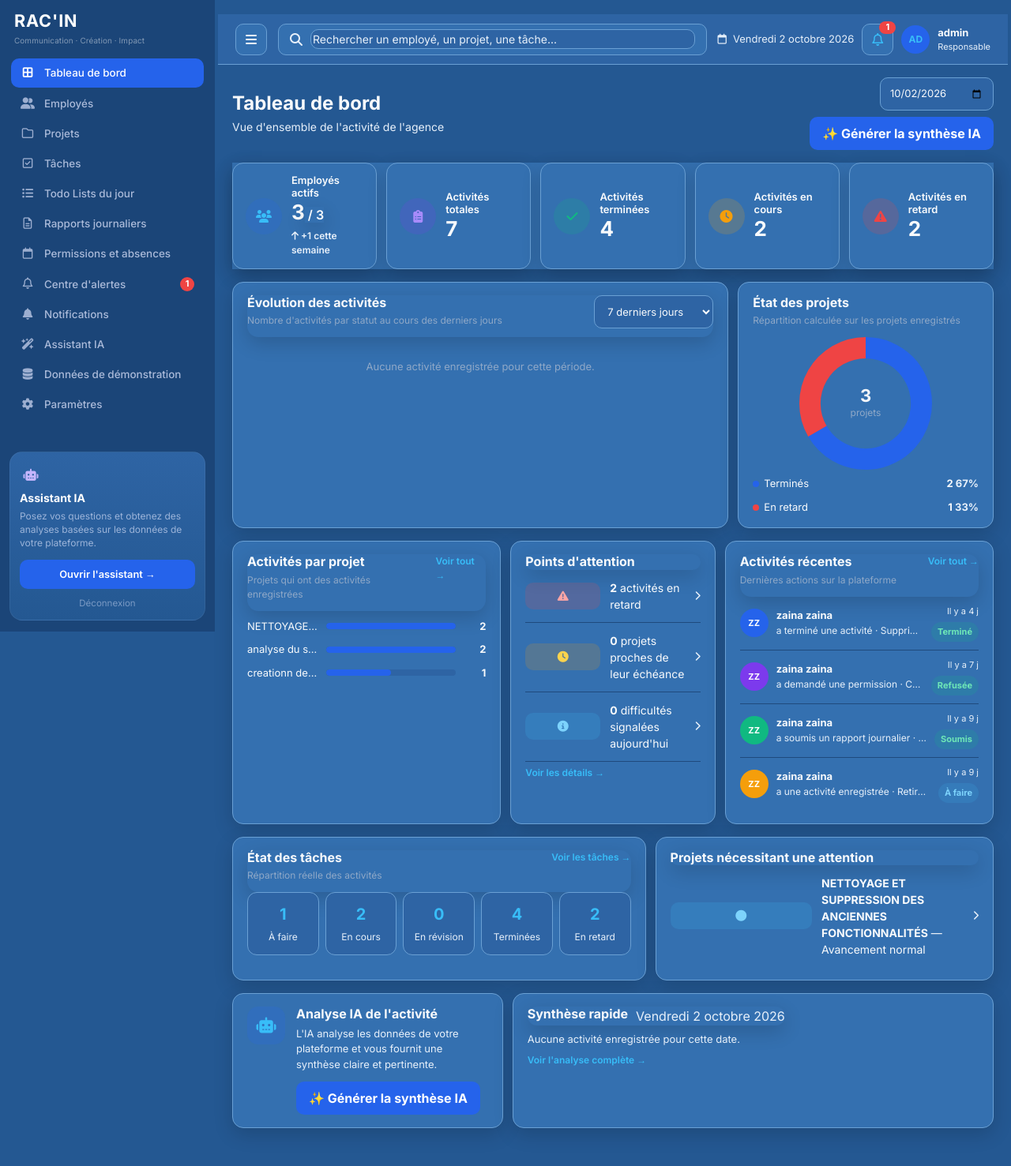
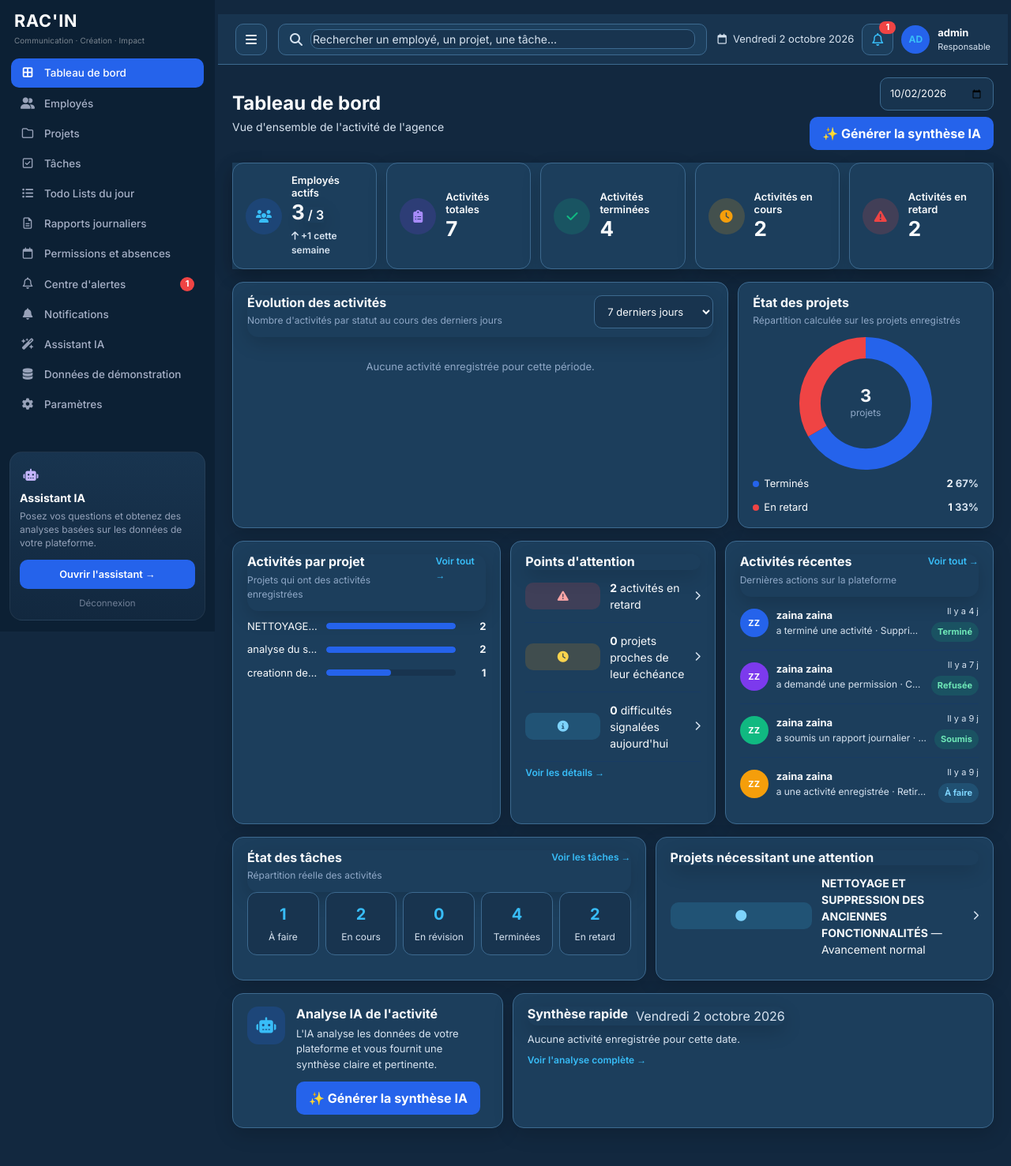
Before and after one commit to samanthahailene885-cmyk/Projet-Plateforme-ia, a Django app: page /dashboard/ in a window 1280 px wide. Shown: the whole page at 79% size. Run offline with Django 5.2, Linux system fonts and the light colour scheme; a user stored in the database is signed in; data comes from the database, SQL or seed files in the repository.

Commit message:
Assombrir le bleu marine pour un fond plus elegant.
Co-authored-by: Cursor <cursoragent@cursor.com>

```diff
--- a/static/css/platform.css
+++ b/static/css/platform.css
@@ -1,12 +1,12 @@
 /* Identité visuelle RAC'IN — bleu marine, appliquée après les styles de page. */
 :root {
-    --bg-primary: #245892;
-    --bg-sidebar: #1B4578;
-    --bg-header: #2E64A4;
-    --bg-card: #3470B0;
-    --bg-secondary: #3C7CBC;
-    --bg-hover: #4A88C6;
-    --border: #6AA0D4;
+    --bg-primary: #12283F;
+    --bg-sidebar: #0C2034;
+    --bg-header: #18344F;
+    --bg-card: #1C3E5C;
+    --bg-secondary: #234A6A;
+    --bg-hover: #2A587C;
+    --border: #3D6A90;
     --primary: #2563EB;
     --primary-hover: #1D4ED8;
     --cyan: #38BDF8;
@@ -15,21 +15,21 @@
     --warning: #F59E0B;
     --danger: #EF4444;
     --text-primary: #F8FAFC;
-    --text-secondary: #E7F0FA;
-    --wf-bg: #245892;
-    --wf-card: #3470B0;
+    --text-secondary: #D7E3F0;
+    --wf-bg: #12283F;
+    --wf-card: #1C3E5C;
     --wf-text: #F8FAFC;
-    --wf-text-muted: #E7F0FA;
-    --wf-border: #6AA0D4;
+    --wf-text-muted: #D7E3F0;
+    --wf-border: #3D6A90;
     --wf-accent: #2563EB;
     --mt-text: #F8FAFC;
-    --mt-muted: #E7F0FA;
-    --mt-border: #6AA0D4;
-    --mt-bg: #245892;
-    --emp-bg: #245892;
-    --emp-card: #3470B0;
+    --mt-muted: #D7E3F0;
+    --mt-border: #3D6A90;
+    --mt-bg: #12283F;
+    --emp-bg: #12283F;
+    --emp-card: #1C3E5C;
     --emp-text: #F8FAFC;
-    --emp-text-muted: #E7F0FA;
+    --emp-text-muted: #D7E3F0;
 }
 
 body { background: var(--bg-primary); color: var(--text-primary); }
@@ -159,7 +159,7 @@ body.app-collapsed .racin-content { margin-left: 0 !important; width: 100% !impo
 
 .racin-content input, .racin-content select, .racin-content textarea,
 .racin-content .form-control, .racin-content .form-select {
-    background: #2E64A4 !important;
+    background: #18344F !important;
     color: var(--text-primary) !important;
     border: 1px solid var(--border) !important;
     border-radius: 10px;
@@ -249,7 +249,7 @@ body.app-collapsed .racin-content { margin-left: 0 !important; width: 100% !impo
     color: var(--text-primary) !important;
     border: 1px solid var(--border) !important;
 }
-.racin-content .progress { background: #2E64A4; }
+.racin-content .progress { background: #18344F; }
 .racin-content .progress-bar { background: var(--primary); transition: width .4s ease; }
 
 .synthesis-sheet, .synth-kpi, .kpi-card, .main-card, .side-card {
--- a/templates/base.html
+++ b/templates/base.html
@@ -234,7 +234,7 @@
             max-width: 272px;
             height: 100vh;
             flex: none;
-            background: #1B4578;
+            background: #0C2034;
             overflow: hidden;
             transition: transform .2s ease;
         }
@@ -244,7 +244,7 @@
             max-width: calc(100% - 272px);
             flex: none;
             box-sizing: border-box;
-            background: #245892;
+            background: #12283F;
             color: #F8FAFC;
             min-height: 100vh;
             padding: 0 18px 28px;
@@ -332,7 +332,7 @@
             margin: 0 12px 14px;
             padding: 14px 12px 12px;
             border-radius: 16px;
-            background: linear-gradient(180deg, #2E64A4 0%, #245892 100%);
+            background: linear-gradient(180deg, #18344F 0%, #12283F 100%);
             border: 1px solid rgba(255,255,255,.06);
             flex-shrink: 0;
         }
@@ -484,7 +484,7 @@
     </style>
 
     {% block extra_css %}{% endblock %}
-    <link rel="stylesheet" href="{% static 'css/platform.css' %}">
+    <link rel="stylesheet" href="{% static 'css/platform.css' %}?v=3">
 </head>
 <body class="{% block body_class %}{% endblock %}">
     {% if user.is_authenticated %}
--- a/templates/dashboard/dashboard.html
+++ b/templates/dashboard/dashboard.html
@@ -15,9 +15,9 @@
 
 {% block extra_css %}
 <style>
-    body.dash-dark { background: #245892; color: #F5F7FA; }
-    body.dash-dark .racin-content { background: #245892; color: #F5F7FA; padding: 18px 22px 32px; }
-    body.dash-dark .sidebar-racin { background: #1B4578; }
+    body.dash-dark { background: #12283F; color: #F5F7FA; }
+    body.dash-dark .racin-content { background: #12283F; color: #F5F7FA; padding: 18px 22px 32px; }
+    body.dash-dark .sidebar-racin { background: #0C2034; }
     body.dash-dark .sidebar-racin .nav-link.active { background: #2563EB; box-shadow: none; }
     body.dash-dark.dash-collapsed .sidebar-racin { transform: translateX(-105%); }
     body.dash-dark.dash-collapsed .app-row > .racin-content,
@@ -27,14 +27,14 @@
     .sup-top, .sup-title-row { display: flex; align-items: center; justify-content: space-between; gap: 16px; flex-wrap: wrap; }
     .sup-search {
         display: flex; align-items: center; gap: 10px; flex: 1; max-width: 520px;
-        background: #3470B0; border: 1px solid #6AA0D4; border-radius: 10px; padding: 0 14px; height: 42px;
+        background: #1C3E5C; border: 1px solid #3D6A90; border-radius: 10px; padding: 0 14px; height: 42px;
     }
     .sup-search input { flex: 1; background: transparent; border: 0; outline: 0; color: #F5F7FA; font-size: 14px; }
     .sup-search input::placeholder { color: #8FA8C7; }
     .sup-search i, .sup-muted { color: #8FA8C7; }
     .sup-tools { display: flex; align-items: center; gap: 10px; }
     .sup-chip, .sup-icon-btn, .sup-select, .sup-date {
-        background: #3470B0; border: 1px solid #6AA0D4; color: #F5F7FA; border-radius: 10px; height: 42px;
+        background: #1C3E5C; border: 1px solid #3D6A90; color: #F5F7FA; border-radius: 10px; height: 42px;
     }
     .sup-chip { display: flex; align-items: center; gap: 8px; padding: 0 12px; font-size: 13px; }
     .sup-icon-btn {
@@ -63,18 +63,18 @@
     .sup-ai:disabled { opacity: .7; cursor: wait; }
     .sup-kpis { display: grid; grid-template-columns: repeat(auto-fit, minmax(170px, 1fr)); gap: 12px; }
     .sup-kpi {
-        background: #3470B0; border: 1px solid #6AA0D4; border-radius: 14px; padding: 14px 16px;
+        background: #1C3E5C; border: 1px solid #3D6A90; border-radius: 14px; padding: 14px 16px;
         text-decoration: none; color: inherit; box-shadow: 0 8px 24px rgba(0,0,0,.18);
         display: flex; align-items: center; gap: 12px; min-height: 92px;
     }
     .sup-kpi:hover { border-color: #2563EB; color: inherit; }
-    .sup-kpi h3 { margin: 0 0 4px; font-size: 13px; color: #E7F0FA; font-weight: 600; }
+    .sup-kpi h3 { margin: 0 0 4px; font-size: 13px; color: #D7E3F0; font-weight: 600; }
     .sup-kpi strong { font-size: 26px; line-height: 1; font-weight: 700; }
-    .sup-kpi-total { color: #E7F0FA; font-size: 16px; font-weight: 600; }
+    .sup-kpi-total { color: #D7E3F0; font-size: 16px; font-weight: 600; }
     .sup-trend { margin: 6px 0 0; font-size: 12px; font-weight: 600; }
     .trend-up { color: #10B981; }
     .trend-down { color: #EF4444; }
-    .trend-flat { color: #E7F0FA; }
+    .trend-flat { color: #D7E3F0; }
     .sup-ico { width: 46px; height: 46px; border-radius: 50%; display: flex; align-items: center; justify-content: center; flex: none; font-size: 16px; }
     .ico-blue { background: rgba(37,99,235,.18); color: #38BDF8; }
     .ico-violet { background: rgba(124,58,237,.18); color: #A78BFA; }
@@ -87,10 +87,10 @@
     .sup-mid { display: grid; grid-template-columns: minmax(0, 1.05fr) minmax(220px, .8fr) minmax(260px, 1.05fr); gap: 12px; margin-bottom: 16px; align-items: stretch; }
     .task-watch { grid-template-columns: minmax(0, 1.1fr) minmax(280px, .9fr); }
     .state-row { display: grid; grid-template-columns: repeat(5, minmax(0, 1fr)); gap: 8px; }
-    .state-row a { text-decoration: none; background: #2E64A4; border: 1px solid #6AA0D4; border-radius: 12px; padding: 12px 8px; text-align: center; color: #F8FAFC; }
+    .state-row a { text-decoration: none; background: #18344F; border: 1px solid #3D6A90; border-radius: 12px; padding: 12px 8px; text-align: center; color: #F8FAFC; }
     .state-row b { display: block; font-size: 1.25rem; }
-    .state-row span { color: #E7F0FA; font-size: 12px; }
-    .sup-card { background: #3470B0; border: 1px solid #6AA0D4; border-radius: 12px; padding: 16px 18px; box-shadow: 0 8px 24px rgba(0,0,0,.16); }
+    .state-row span { color: #D7E3F0; font-size: 12px; }
+    .sup-card { background: #1C3E5C; border: 1px solid #3D6A90; border-radius: 12px; padding: 16px 18px; box-shadow: 0 8px 24px rgba(0,0,0,.16); }
     .sup-card h2 { margin: 0; font-size: 16px; font-weight: 700; }
     .sup-card .sub { margin: 4px 0 12px; color: #8FA8C7; font-size: 12px; }
     .sup-card-head { display: flex; justify-content: space-between; align-items: flex-start; gap: 10px; }
@@ -114,7 +114,7 @@
     .attn-ico.orange { background: rgba(245,158,11,.16); color: #FCD34D; }
     .attn-ico.blue { background: rgba(56,189,248,.16); color: #7DD3FC; }
     .attn span { flex: 1; font-size: 14px; }
-    .attn i.fa-chevron-right { color: #E7F0FA; font-size: 12px; }
+    .attn i.fa-chevron-right { color: #D7E3F0; font-size: 12px; }
     .feed-item { display: flex; align-items: center; gap: 10px; padding: 10px 0; border-bottom: 1px solid rgba(23,59,105,.7); text-decoration: none; color: #F8FAFC; }
     .feed-item:last-child { border-bottom: 0; }
     body.dash-dark .racin-content .feed-item,
@@ -124,22 +124,22 @@
     .feed-avatar { width: 36px; height: 36px; border-radius: 50%; display: flex; align-items: center; justify-content: center; font-size: 11px; font-weight: 700; color: #fff; flex: none; }
     .feed-main { flex: 1; min-width: 0; }
     .feed-main strong { display: block; font-size: 13px; }
-    .feed-main span { display: block; color: #E7F0FA; font-size: 12px; white-space: nowrap; overflow: hidden; text-overflow: ellipsis; }
+    .feed-main span { display: block; color: #D7E3F0; font-size: 12px; white-space: nowrap; overflow: hidden; text-overflow: ellipsis; }
     .feed-side { text-align: right; flex: none; }
-    .feed-side small { display: block; color: #E7F0FA; font-size: 11px; margin-bottom: 4px; }
+    .feed-side small { display: block; color: #D7E3F0; font-size: 11px; margin-bottom: 4px; }
     .sup-band-copy .sup-ai { margin-top: 12px; }
     .sup-band-copy h2 { margin: 0 0 6px; font-size: 16px; }
-    .sup-band-copy p, .sup-band-note p { margin: 0; color: #E7F0FA; font-size: 13px; line-height: 1.5; }
+    .sup-band-copy p, .sup-band-note p { margin: 0; color: #D7E3F0; font-size: 13px; line-height: 1.5; }
     .sup-band-icon { width: 48px; height: 48px; border-radius: 14px; background: rgba(37,99,235,.2); color: #38BDF8; display: flex; align-items: center; justify-content: center; font-size: 20px; flex: none; }
     .sup-band-ai, .sup-band-note { display: flex; gap: 14px; align-items: flex-start; }
     .sup-band-note { flex-direction: column; gap: 8px; }
     .bar-row { display: grid; grid-template-columns: minmax(90px, 1.1fr) minmax(0, 2fr) 28px; gap: 10px; align-items: center; margin: 10px 0; font-size: 13px; }
-    .bar-track { height: 8px; border-radius: 99px; background: #2E64A4; overflow: hidden; }
+    .bar-track { height: 8px; border-radius: 99px; background: #18344F; overflow: hidden; }
     .bar-track span { display: block; height: 100%; border-radius: 99px; background: #2563EB; }
     .bar-row b { text-align: right; font-size: 13px; }
     .sup-table-wrap { overflow-x: auto; }
     .sup-table { width: 100%; border-collapse: collapse; min-width: 680px; }
-    .sup-table th { text-align: left; font-size: 11px; color: #8FA8C7; font-weight: 600; padding: 8px; border-bottom: 1px solid #6AA0D4; }
+    .sup-table th { text-align: left; font-size: 11px; color: #8FA8C7; font-weight: 600; padding: 8px; border-bottom: 1px solid #3D6A90; }
     .sup-table td { padding: 12px 8px; border-bottom: 1px solid rgba(23,59,105,.7); font-size: 13px; vertical-align: middle; }
     .sup-table a { color: #F5F7FA; text-decoration: none; }
     .sup-pill { display: inline-flex; border-radius: 999px; padding: 4px 8px; font-size: 11px; font-weight: 700; }
@@ -157,10 +157,10 @@
     .lvl-medium { color: #F59E0B; }
     .lvl-low { color: #38BDF8; }
     .sup-status { margin-top: 12px; border-radius: 10px; padding: 12px 14px; font-size: 14px; }
-    .sup-status.loading { background: #3C7CBC; color: #38BDF8; }
+    .sup-status.loading { background: #234A6A; color: #38BDF8; }
     .sup-status.err { background: rgba(239,68,68,.12); color: #FCA5A5; }
     .sup-status.ok { background: rgba(16,185,129,.12); color: #6EE7B7; }
-    .sup-sheet { margin-top: 14px; background: #2E64A4; border: 1px solid #6AA0D4; border-radius: 12px; padding: 18px; }
+    .sup-sheet { margin-top: 14px; background: #18344F; border: 1px solid #3D6A90; border-radius: 12px; padding: 18px; }
     .sup-sheet h3 { margin: 16px 0 6px; font-size: 15px; }
     .sup-sheet p { margin: 0 0 8px; line-height: 1.6; color: #E5EDF7; }
     .sup-sheet-kicker { color: #A78BFA; font-weight: 800; letter-spacing: .04em; font-size: 12px; }
--- a/templates/projects/project_detail.html
+++ b/templates/projects/project_detail.html
@@ -256,7 +256,7 @@
                     </span>
                 </div>
                 {% if tab == 'taches' %}
-                <p style="margin:0 0 14px;color:#E7F0FA;">
+                <p style="margin:0 0 14px;color:#D7E3F0;">
                     Progression : <strong style="color:#F8FAFC;">{{ project.progress }} %</strong>
                     · {{ tasks|length }} tâche{{ tasks|length|pluralize }}
                     · {{ task_done|length }} terminée{{ task_done|length|pluralize }}
```
Also changed, not shown: templates/authentication/auth_base.html (+10 -10 lines), templates/authentication/profile.html (+5 -5 lines), templates/authentication/profile_update.html (+11 -11 lines), templates/employees/employee_detail.html (+11 -11 lines), templates/tasks/task_detail.html (+5 -5 lines), templates/tasks/task_form.html (+7 -7 lines), templates/tasks/task_list.html (+12 -12 lines).
